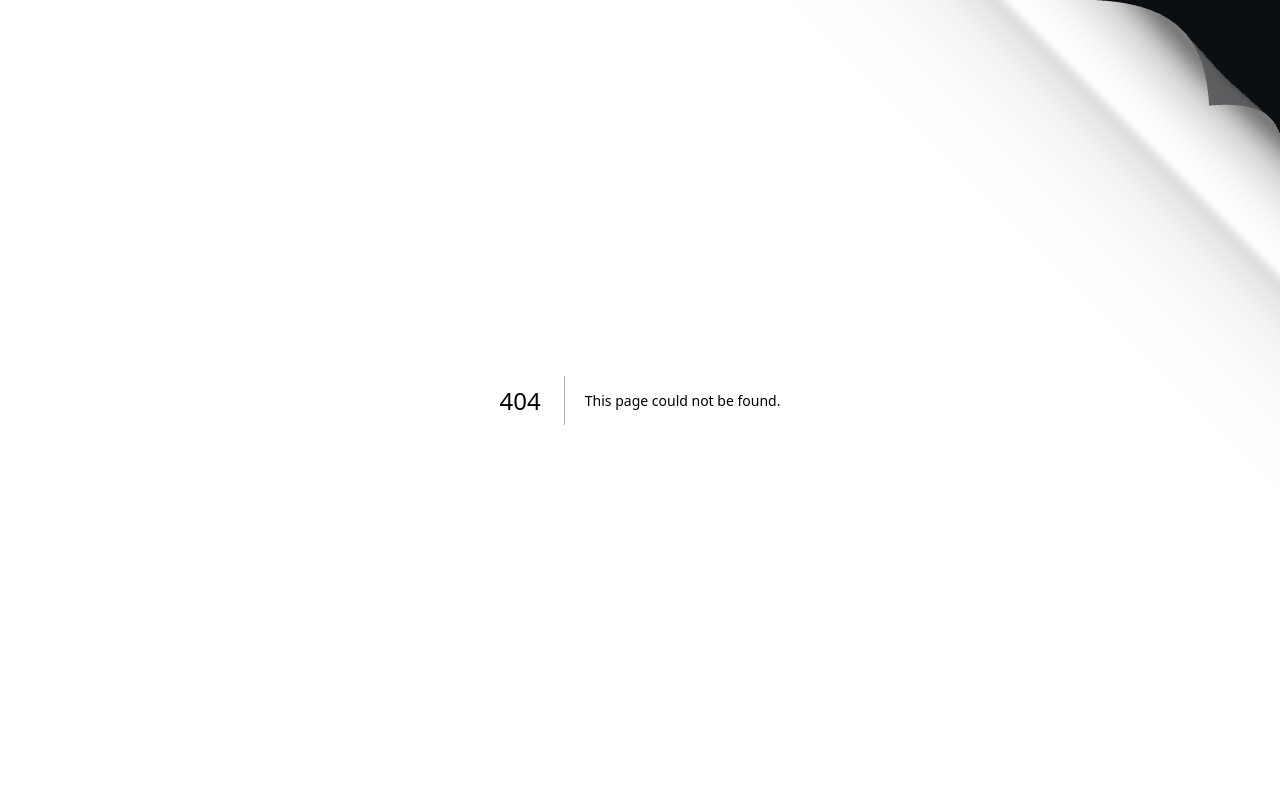
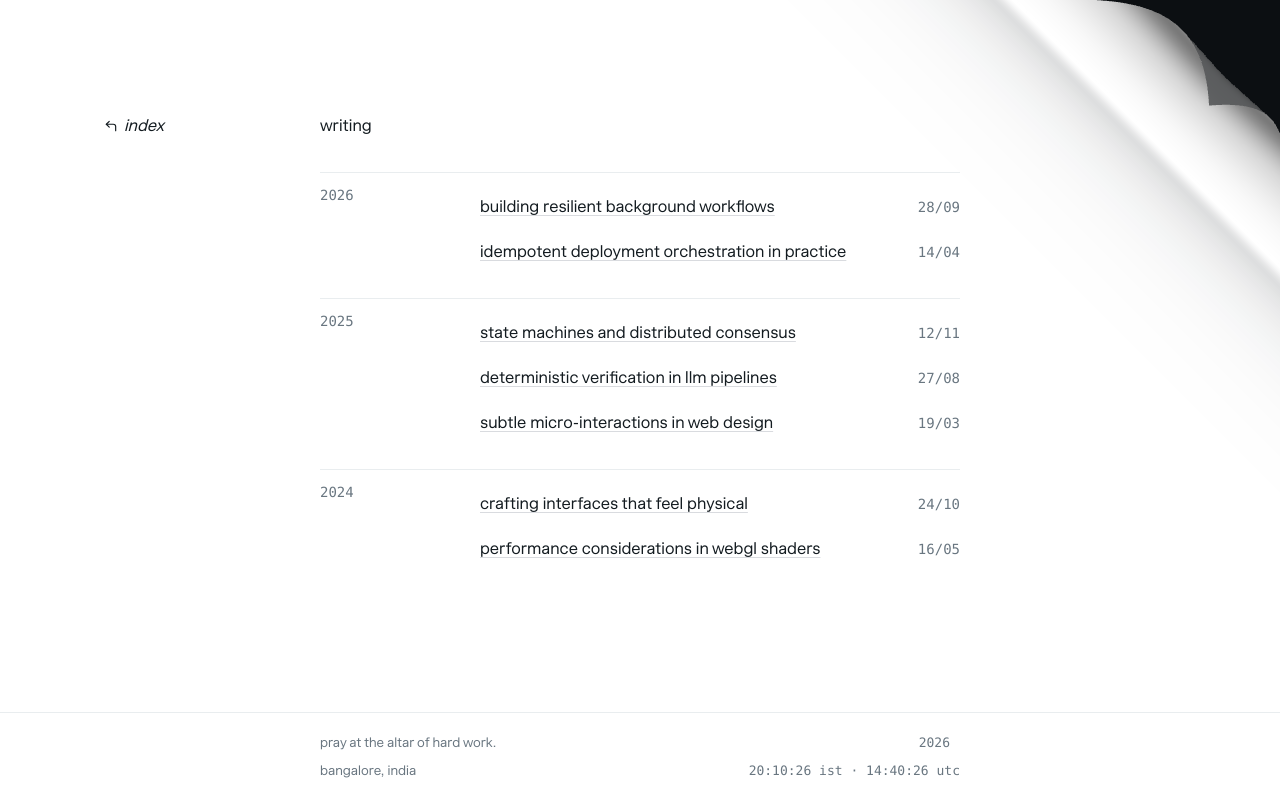
Before and after one commit to bharathkumaarr/v3, a Next.js app: page /writing in a window 1280 px wide. Before the commit this address had no page. Built offline with nearby package versions, Linux system fonts and the light colour scheme.

Commit message:
add dedicated writing index page grouped by year

```diff
--- /dev/null
+++ b/src/app/writing/page.tsx
@@ -0,0 +1,91 @@
+import type { Metadata } from "next";
+import Link from "next/link";
+import { Footer } from "@/components/footer/footer";
+import { writingEntries } from "@/content/site";
+
+export const metadata: Metadata = {
+  title: "writing",
+  description: "thoughts on software engineering, design, and systems.",
+};
+
+export default function WritingPage() {
+  return (
+    <div className="min-h-screen flex flex-col justify-between">
+      <main className="mx-auto w-full max-w-[1072px] px-6 sm:px-0 pt-28 pb-20">
+        {/* 3-column layout matching paco.me/writing (192px sidebar, 640px center, 192px balance) */}
+        <div className="lg:grid lg:grid-cols-[192px_640px_192px] lg:gap-x-6">
+          {/* Left Column: Sidenote "index" link */}
+          <nav className="mb-8 lg:mb-0 lg:sticky lg:top-28 lg:h-fit">
+            <Link
+              href="/"
+              className="inline-flex items-center gap-1.5 text-neutral-8 hover:text-neutral-6 hover:transition-colors hover:duration-150"
+            >
+              <svg
+                width="14"
+                height="14"
+                viewBox="0 0 24 24"
+                fill="none"
+                stroke="currentColor"
+                strokeWidth="2"
+                strokeLinecap="round"
+                strokeLinejoin="round"
+                className="text-neutral-8"
+              >
+                <polyline points="9 14 4 9 9 4" />
+                <path d="M20 20v-7a4 4 0 0 0-4-4H4" />
+              </svg>
+              <span className="text-[16px] leading-[28px]">
+                <em>index</em>
+              </span>
+            </Link>
+          </nav>
+
+          {/* Center Column: writing Heading and Index Table */}
+          <div className="w-full max-w-[640px]">
+            <h1 className="text-[16px] font-medium leading-[28px] text-neutral-8 mb-8">
+              writing
+            </h1>
+
+            {/* Table of Articles Grouped by Year */}
+            <div className="space-y-6">
+              {writingEntries.map((group) => (
+                <div
+                  key={group.year}
+                  className="relative border-t border-neutral-3 pt-3"
+                >
+                  {/* Year */}
+                  <span className="block sm:absolute sm:left-0 sm:top-3 text-[14px] text-neutral-6 tabular-nums font-mono mb-2 sm:mb-0">
+                    {group.year}
+                  </span>
+
+                  {/* Posts for this year */}
+                  <div className="sm:ml-[160px] divide-y divide-transparent">
+                    {group.posts.map((post) => (
+                      <a
+                        key={post.title}
+                        href={post.href}
+                        className="group flex items-baseline justify-between py-2 text-neutral-8"
+                      >
+                        <p className="text-[16px] leading-[28px] text-neutral-8 underline decoration-1 underline-offset-[3px] decoration-neutral-4 group-hover:decoration-neutral-8 group-hover:transition-[text-decoration-color] group-hover:duration-150 pr-4">
+                          {post.title}
+                        </p>
+                        <span className="text-[14px] text-neutral-6 tabular-nums font-mono shrink-0">
+                          {post.date}
+                        </span>
+                      </a>
+                    ))}
+                  </div>
+                </div>
+              ))}
+            </div>
+          </div>
+
+          {/* Right Column: Empty balance space matching 1072px grid */}
+          <div className="hidden lg:block w-[192px]" aria-hidden="true" />
+        </div>
+      </main>
+
+      <Footer />
+    </div>
+  );
+}
```
